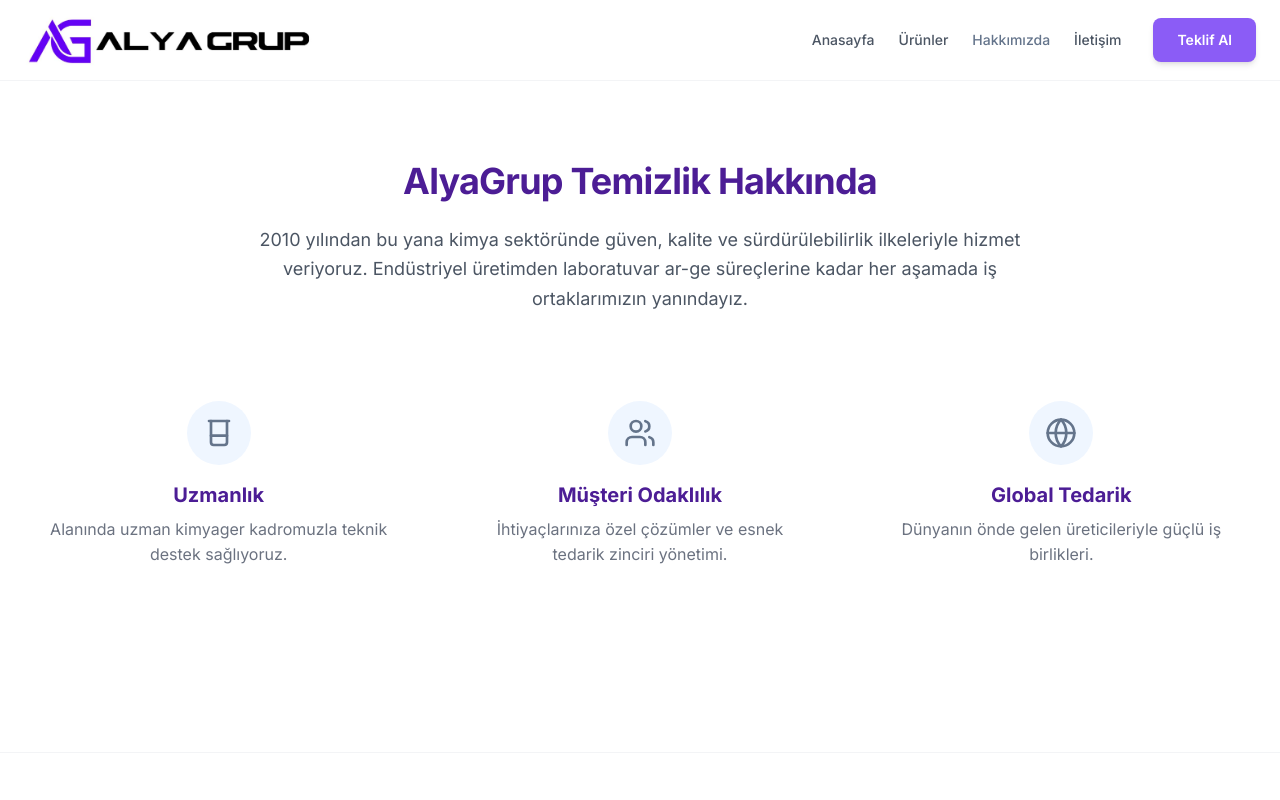
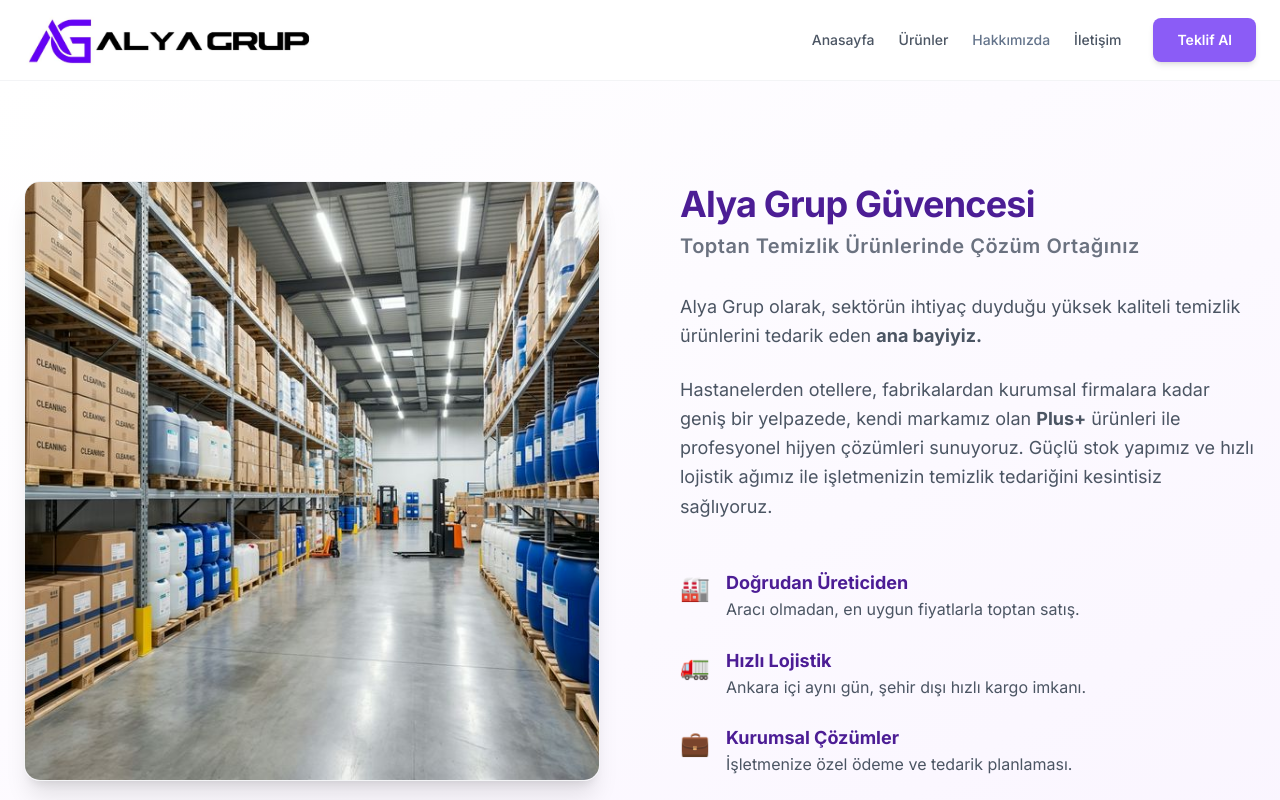
Before and after one commit to MiraiMizu/AlyaGrupTemizlik-E-Katalog, a React (Vite) app: page /about in a window 1280 px wide. Shown: the top 800 px of the page. Built offline with nearby package versions, Linux system fonts and the light colour scheme.

Commit message:
feat: update about page layout to match new design with warehouse image

```diff
--- a/src/pages/About.jsx
+++ b/src/pages/About.jsx
@@ -1,39 +1,59 @@
 import React from 'react';
-import { Beaker, Users, Globe } from 'lucide-react';
+import warehouseImg from '../assets/warehouse_inventory.png';
 
 const About = () => {
     return (
-        <div className="py-12 md:py-20">
+        <div className="py-16 md:py-24 bg-gradient-to-br from-white to-purple-50 min-h-screen flex items-center">
             <div className="container">
-                <div className="max-w-3xl mx-auto text-center mb-10 md:mb-16">
-                    <h1 className="text-3xl md:text-4xl font-bold text-primary mb-6">AlyaGrup Temizlik Hakkında</h1>
-                    <p className="text-lg text-gray-600 leading-relaxed">
-                        2010 yılından bu yana kimya sektöründe güven, kalite ve sürdürülebilirlik ilkeleriyle hizmet veriyoruz.
-                        Endüstriyel üretimden laboratuvar ar-ge süreçlerine kadar her aşamada iş ortaklarımızın yanındayız.
-                    </p>
-                </div>
+                <div className="flex flex-col lg:flex-row items-center gap-12 lg:gap-20">
+                    {/* Left: Image */}
+                    <div className="w-full lg:w-1/2">
+                        <img
+                            src={warehouseImg}
+                            alt="Alya Grup Depo ve Stok"
+                            className="rounded-2xl shadow-xl object-cover w-full h-[400px] lg:h-[600px] border border-gray-100"
+                        />
+                    </div>
 
-                <div className="grid grid-cols-1 md:grid-cols-3 gap-8">
-                    <div className="text-center p-6">
-                        <div className="w-16 h-16 bg-blue-50 text-secondary rounded-full flex items-center justify-center mx-auto mb-4">
-                            <Beaker className="w-8 h-8" />
+                    {/* Right: Content */}
+                    <div className="w-full lg:w-1/2 space-y-8">
+                        <div>
+                            <h2 className="text-3xl lg:text-4xl font-bold text-primary mb-2">Alya Grup Güvencesi</h2>
+                            <p className="text-xl text-gray-500 font-medium tracking-wide">Toptan Temizlik Ürünlerinde Çözüm Ortağınız</p>
                         </div>
-                        <h3 className="text-xl font-bold text-primary mb-2">Uzmanlık</h3>
-                        <p className="text-gray-500">Alanında uzman kimyager kadromuzla teknik destek sağlıyoruz.</p>
-                    </div>
-                    <div className="text-center p-6">
-                        <div className="w-16 h-16 bg-blue-50 text-secondary rounded-full flex items-center justify-center mx-auto mb-4">
-                            <Users className="w-8 h-8" />
+
+                        <div className="space-y-6 text-gray-600 leading-relaxed text-lg">
+                            <p>
+                                Alya Grup olarak, sektörün ihtiyaç duyduğu yüksek kaliteli temizlik ürünlerini tedarik eden <strong>ana bayiyiz.</strong>
+                            </p>
+                            <p>
+                                Hastanelerden otellere, fabrikalardan kurumsal firmalara kadar geniş bir yelpazede, kendi markamız olan <strong>Plus+</strong> ürünleri ile profesyonel hijyen çözümleri sunuyoruz. Güçlü stok yapımız ve hızlı lojistik ağımız ile işletmenizin temizlik tedariğini kesintisiz sağlıyoruz.
+                            </p>
                         </div>
-                        <h3 className="text-xl font-bold text-primary mb-2">Müşteri Odaklılık</h3>
-                        <p className="text-gray-500">İhtiyaçlarınıza özel çözümler ve esnek tedarik zinciri yönetimi.</p>
-                    </div>
-                    <div className="text-center p-6">
-                        <div className="w-16 h-16 bg-blue-50 text-secondary rounded-full flex items-center justify-center mx-auto mb-4">
-                            <Globe className="w-8 h-8" />
-                        </div>
-                        <h3 className="text-xl font-bold text-primary mb-2">Global Tedarik</h3>
-                        <p className="text-gray-500">Dünyanın önde gelen üreticileriyle güçlü iş birlikleri.</p>
+
+                        <ul className="space-y-6 pt-4">
+                            <li className="flex gap-4 items-start">
+                                <span className="text-2xl mt-1" role="img" aria-label="factory">🏭</span>
+                                <div>
+                                    <h4 className="font-bold text-primary text-lg">Doğrudan Üreticiden</h4>
+                                    <p className="text-gray-600">Aracı olmadan, en uygun fiyatlarla toptan satış.</p>
+                                </div>
+                            </li>
+                            <li className="flex gap-4 items-start">
+                                <span className="text-2xl mt-1" role="img" aria-label="truck">🚛</span>
+                                <div>
+                                    <h4 className="font-bold text-primary text-lg">Hızlı Lojistik</h4>
+                                    <p className="text-gray-600">Ankara içi aynı gün, şehir dışı hızlı kargo imkanı.</p>
+                                </div>
+                            </li>
+                            <li className="flex gap-4 items-start">
+                                <span className="text-2xl mt-1" role="img" aria-label="briefcase">💼</span>
+                                <div>
+                                    <h4 className="font-bold text-primary text-lg">Kurumsal Çözümler</h4>
+                                    <p className="text-gray-600">İşletmenize özel ödeme ve tedarik planlaması.</p>
+                                </div>
+                            </li>
+                        </ul>
                     </div>
                 </div>
             </div>
```
Also changed, not shown: src/assets/warehouse_inventory.png (added).
